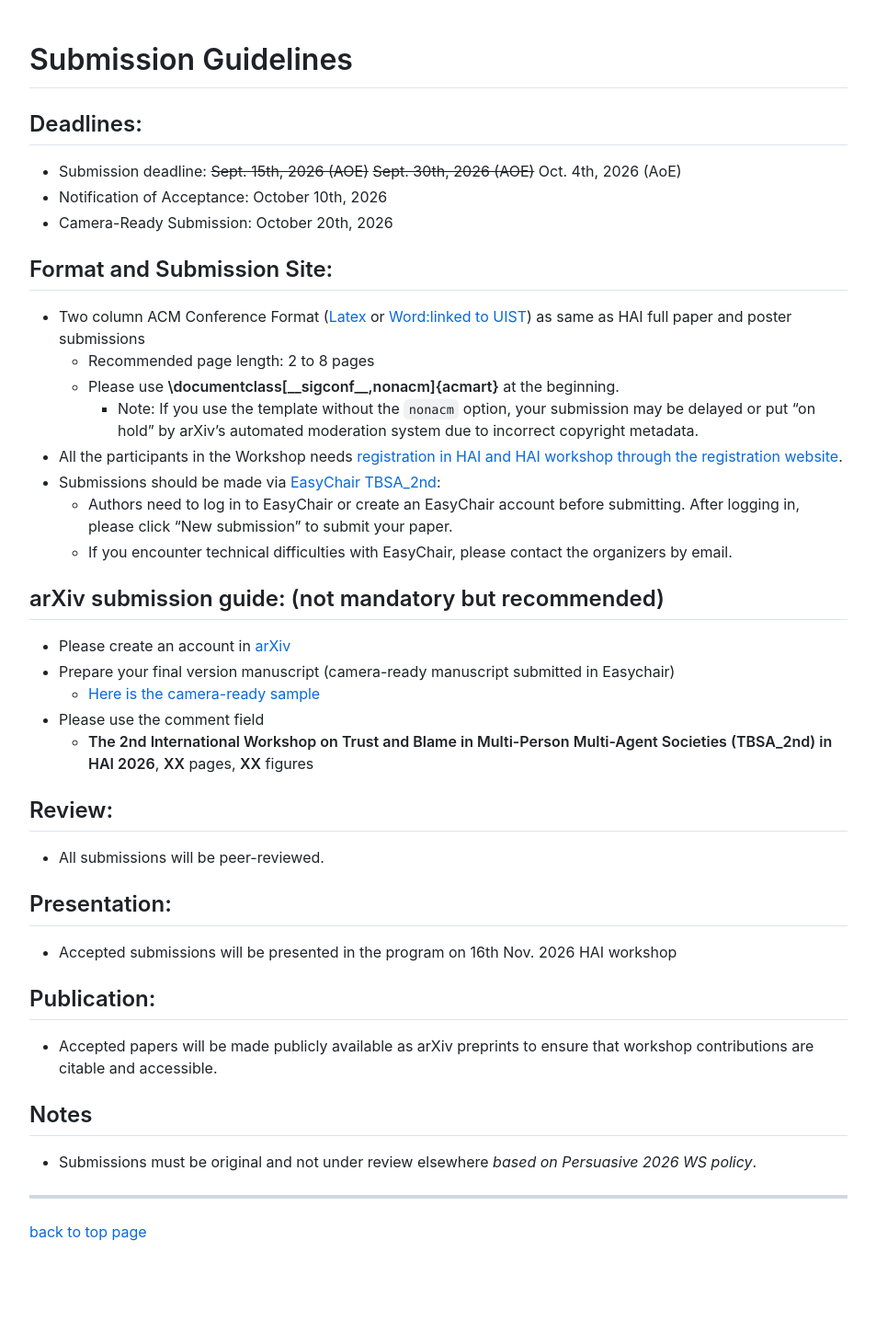
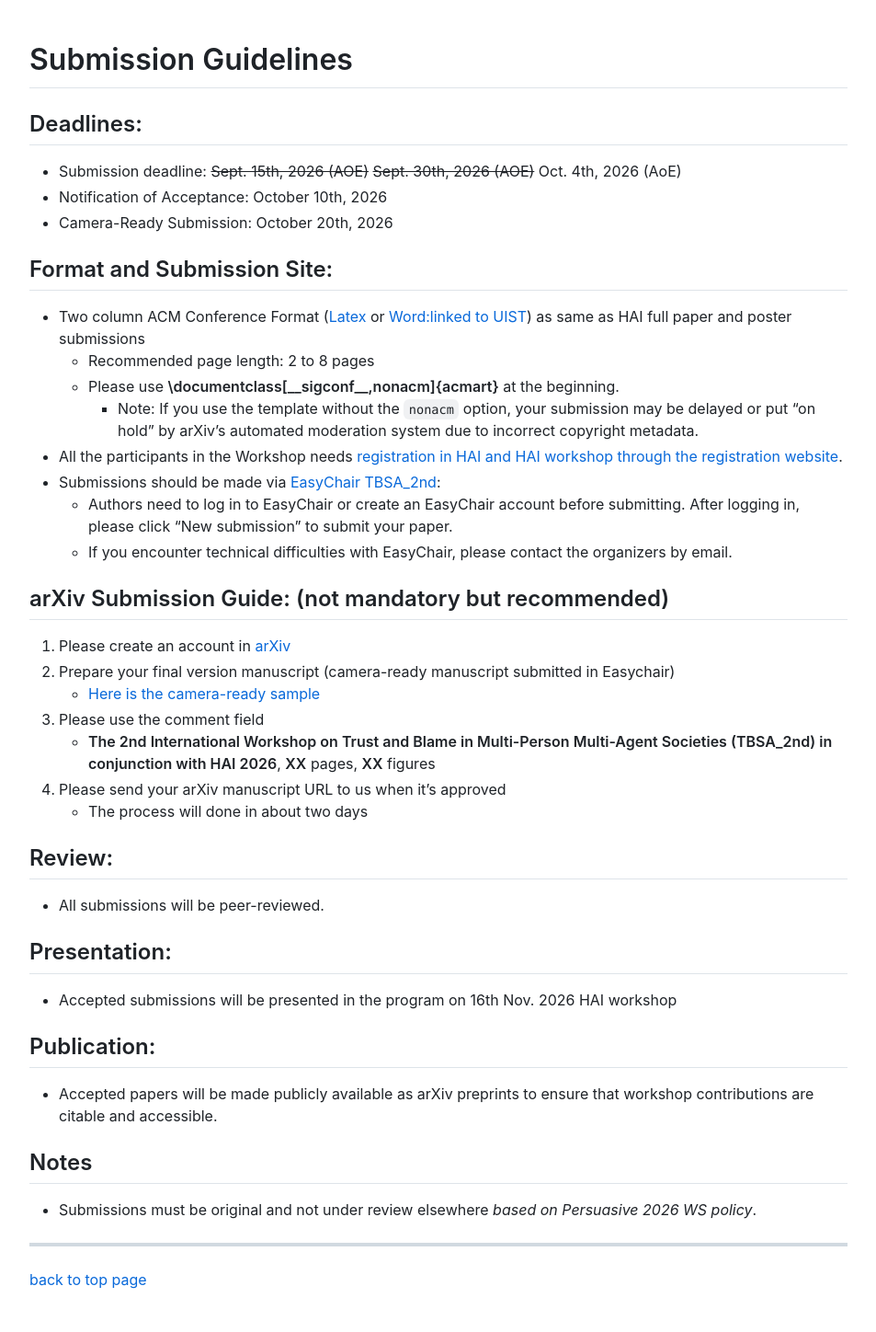
Before and after one commit to virtualcom-designlab/TBSA2026, a Jekyll site: the page built from submission.md, in a window 1280 px wide. Shown: the whole page at 92% size, without its empty margins (163-1116 px from the left). Built offline with Jekyll 4.4.1, drawn with Linux system fonts in a browser that asks for light colours; our own code applies the rules of GitHub Pages for plain Markdown files; before the commit the page ends 1396 px from its top, so only the background shows below that.

Commit message:
Update submission.md

```diff
--- a/submission.md
+++ b/submission.md
@@ -28,12 +28,14 @@ https://easychair.org/conferences/submission_new?a=37559240
 
 
 
-## <a name="#aboutarxiv">arXiv submission guide: (not mandatory but recommended)</a>
-- Please create an account in [arXiv](https://arxiv.org/)
-- Prepare your final version manuscript (camera-ready manuscript submitted in Easychair)
-  - [Here is the camera-ready sample](https://arxiv.org/pdf/2610.29674)
-- Please use the comment field
-  - **The 2nd International Workshop on Trust and Blame in Multi-Person Multi-Agent Societies (TBSA_2nd) in HAI 2026**, __XX__ pages, __XX__ figures
+## <a name="#aboutarxiv">arXiv Submission Guide: (not mandatory but recommended)</a>
+1. Please create an account in [arXiv](https://arxiv.org/)
+2. Prepare your final version manuscript (camera-ready manuscript submitted in Easychair)
+    - [Here is the camera-ready sample](https://arxiv.org/pdf/2610.29674)
+3. Please use the comment field
+    - **The 2nd International Workshop on Trust and Blame in Multi-Person Multi-Agent Societies (TBSA_2nd) in conjunction with HAI 2026**, __XX__ pages, __XX__ figures
+4. Please send your arXiv manuscript URL to us when it's approved
+    - The process will done in about two days
 
 ## Review:
 - All submissions will be peer-reviewed.
```
